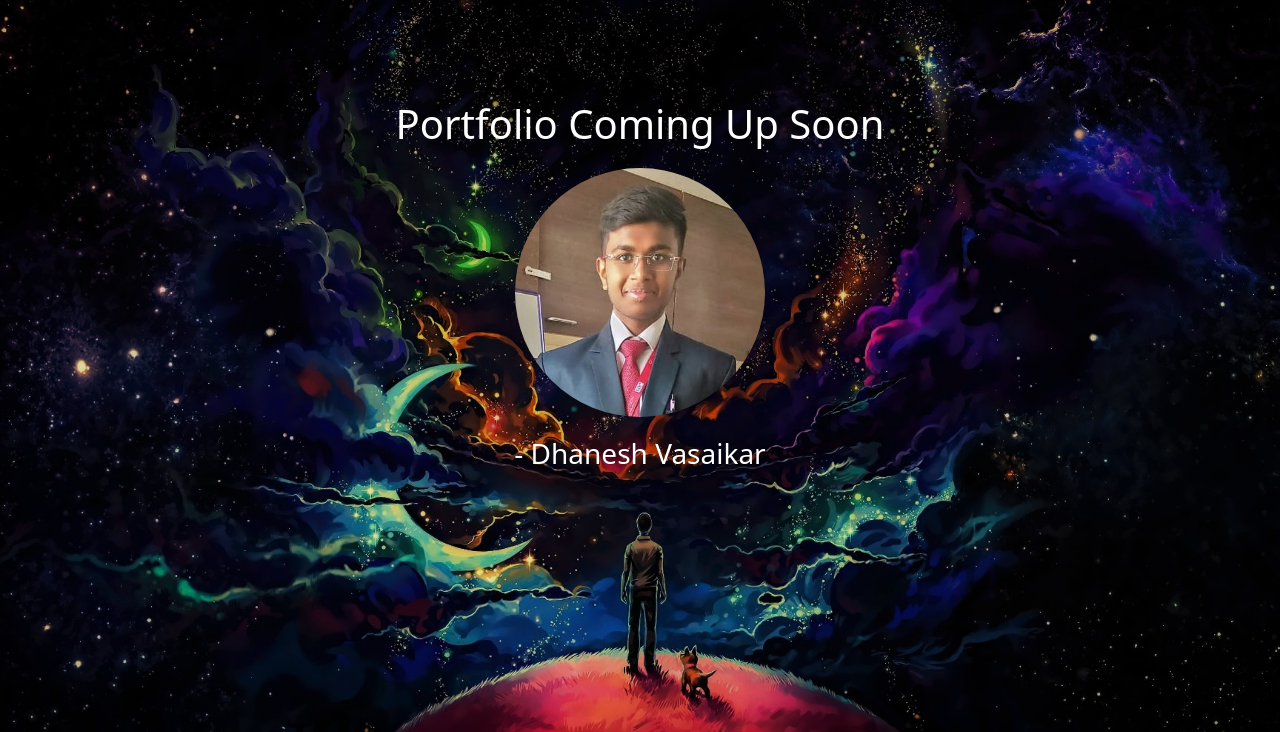
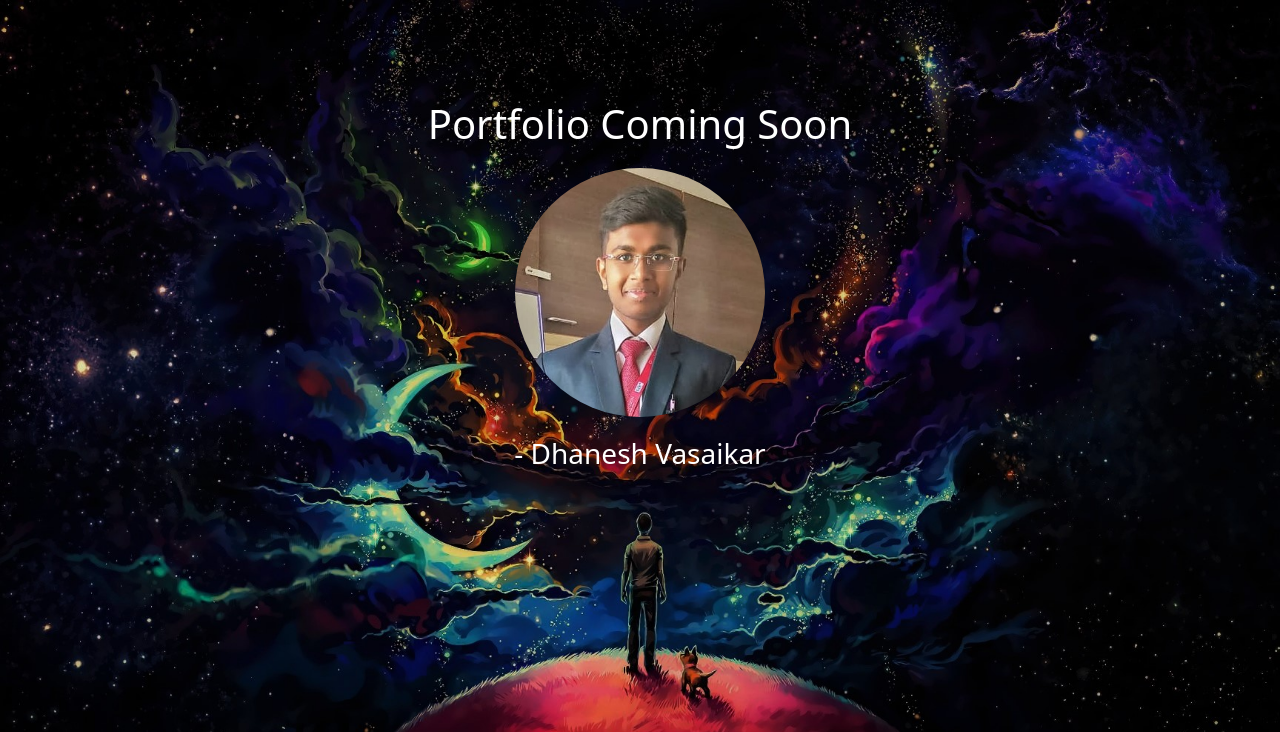
Before and after one commit to DhaneshVasaikar/Portfolio, a plain HTML site: page index.html in a window 1280 px wide. Shown: the top 732 px of the page. Drawn offline with nearby package versions, Linux system fonts and the light colour scheme.

Commit message:
Soon edit

```diff
--- a/index.html
+++ b/index.html
@@ -16,7 +16,7 @@
 </head>
 
 <body>
-    <h1>Portfolio Coming Up Soon</h1>
+    <h1>Portfolio Coming Soon</h1>
     <img src="/assests/Dhanesh.jpeg" class="profile">
     <h3> - Dhanesh Vasaikar</h3>
 
```
